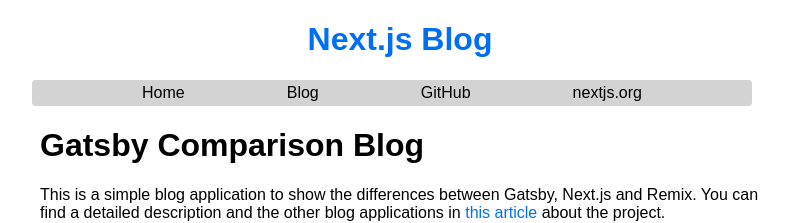
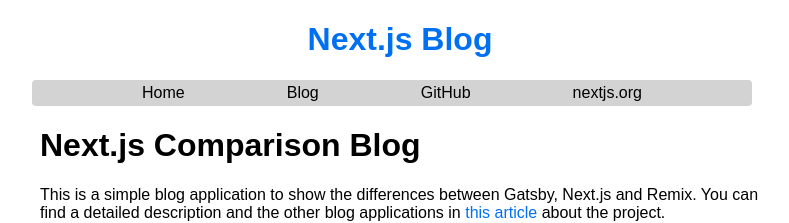
Before and after one commit to hofmann-felix/next.js-comparison-blog, a Next.js app: page / in a window 1280 px wide. Shown: the top 223 px of the page, without its empty margins (240-1029 px from the left). Built offline with nearby package versions, Linux system fonts and the light colour scheme.

Commit message:
chore: change index page title

```diff
--- a/pages/index.tsx
+++ b/pages/index.tsx
@@ -20,7 +20,7 @@
                 <title>Next.js Blog</title>
             </Head>
             <Navigation/>
-            <h1>Gatsby Comparison Blog</h1>
+            <h1>Next.js Comparison Blog</h1>
             <p>This is a simple blog application to show the differences between Gatsby, Next.js and Remix. You can find
                 a detailed description and the other blog applications in <ExternalLink href='#'>this
                     article</ExternalLink> about the project.</p>
```
